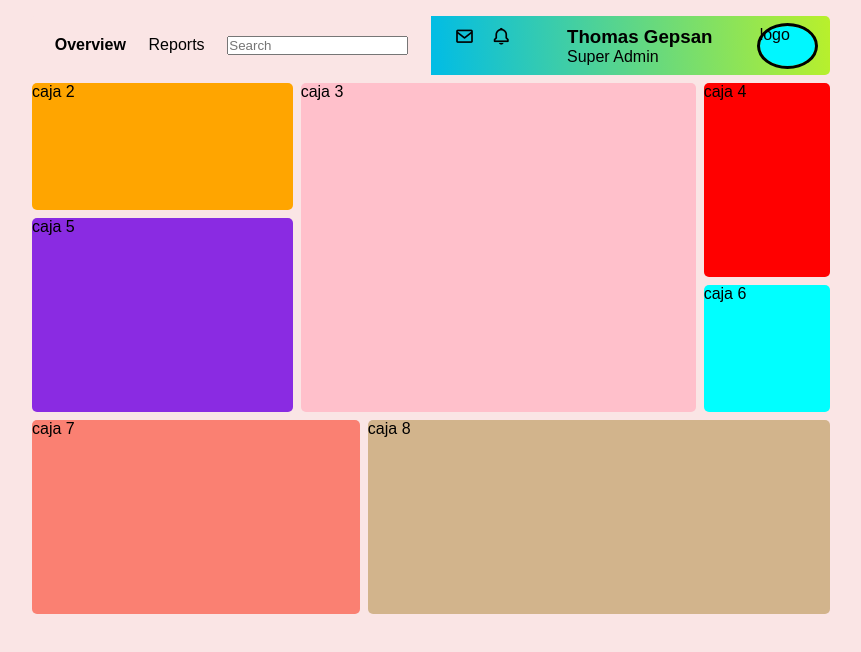
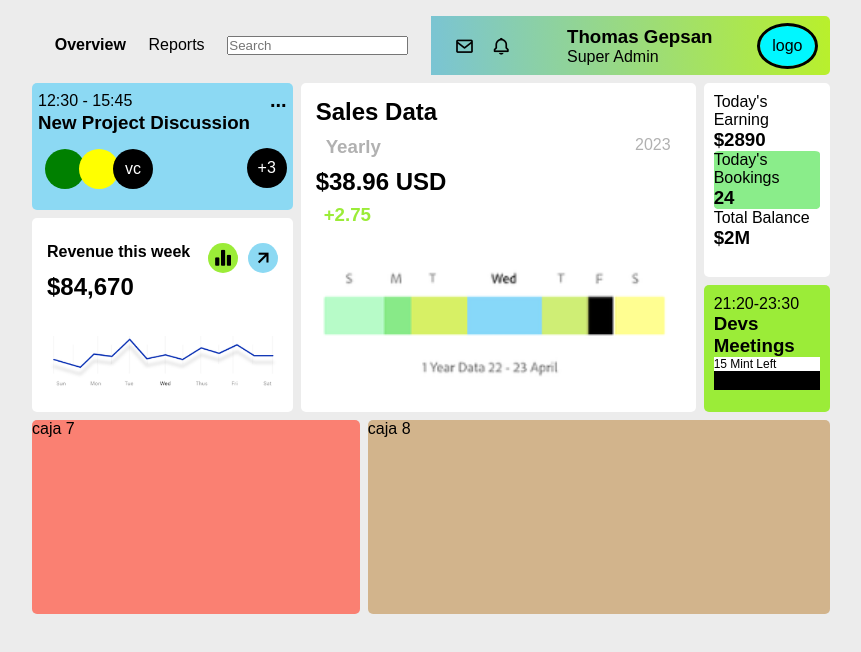
Before and after one commit to VeronicaRuizBautista/gridBasico, a plain HTML site: page index.html in a window 1280 px wide. Shown: the whole page, without its empty margins (209-1070 px from the left). Drawn offline with nearby package versions, Linux system fonts and the light colour scheme.

Commit message:
feat: :construction: Diseño de elementos
Se estan agregando diseños a cada una de las cajas

```diff
--- a/css/style.css
+++ b/css/style.css
@@ -54,8 +54,8 @@
     justify-content: space-evenly;
 }
 .usuario {
-    background: #8CD9F3;
-background: linear-gradient(86deg, rgba(0,188,230,1) 0%, rgba(185,240,43,1) 100%);
+    background: var(--azul-cielo);
+background: linear-gradient(86deg, rgb(122, 196, 212) 0%, rgba(185,240,43,1) 100%);
     display: flex;
     justify-content: space-between;
     padding: 15px;
@@ -65,6 +65,7 @@
     display: flex;
     justify-content: space-around;
     width: 20%;
+    align-items: center;
 }
 .icon-user {
     outline: solid black;
@@ -72,26 +73,152 @@
     border-radius: 105%;
     width: 15%;
     height: auto;
+    display: flex;
+    align-items: center;
+    justify-content: center;
 }
 .item_2 {
-    background-color: orange;
+    background-color: var(--azul-cielo);
     grid-area: notification;
 }
+.item_2 .ilera1 {
+    display: flex;
+    justify-content: space-between;
+    align-items: center;
+}
+.trespuntos{
+    font-weight: bold;
+    font-size: 20px;
+}
+.item_2 .container1 {
+    padding: 6px;
+}
+.item_2 .container2 {
+    display: flex;
+    justify-content: space-between;
+    height: 35%;
+    align-items: center;
+    margin: 6px;
+}
+.circuloizq {
+     display: flex;
+     width: 70%;
+    padding: 10px;
+    align-items: end;
+}
+.container2 .circuloizq >div {
+    margin: -3px;
+    width: 40px;
+    height: 40px;
+    border-radius: 100%;
+}
+.circulo1 {
+    background-color: green;
+}
+.circulo2 {
+    background-color: yellow;
+}
+.circulo3 {
+    background-color: black;
+    color: white;
+    display: flex;
+    align-items: center;
+    justify-content: center;
+}
+.container2 .circuloderech {
+    border-radius: 100%;
+    width: 40px;
+    height: 40px;
+    background-color:black;
+    color: white;
+    display: flex;
+    justify-content: center;
+    align-items: center;
+}
 .item_3 {
-    background-color: pink;
+    background-color: var(--color-secundary);
     grid-area: sales;
+    padding: 15px;
+}
+.item_3 .container1 {
+    padding: 10px;
+    color: var(--color-gris);
+    display: flex;
+    justify-content: space-between;
+}
+.amarillo {
+    color: var(--verde-pera);
+    padding: 8px;
+}
+.item_3 img {
+    width: 100%;
 }
 .item_4 {
-    background-color: red;
+    background-color: var(--color-secundary);
+    padding: 10px;
     grid-area: balance;
+}
+.item_4 .container1 {
+    background-color: var(--verde-claro);
+    border-radius: 5%;
 }
 .item_5 {
     grid-area: week;
-    background-color: blueviolet;
+    background-color: var(--color-secundary);
+    padding: 15px;
+    padding-top: 25px;
+}
+.item_5 .container1 {
+    display: flex;
+    justify-content: space-between;
+}
+.item_5 .container1 .icons {
+    width: 30%;
+    display: flex;
+    justify-content: space-between;
+}
+.barra {
+    border-radius: 100%;
+    width: 30px;
+    height: 30px;
+    display: flex;
+    align-items: center;
+    justify-content: center;
+    background-color: var(--verde-pera);
+}
+.flecha {
+    background-color: var(--azul-cielo);
+    border-radius: 100%;
+    width: 30px;
+    height: 30px;
+    rotate: 45deg;
+    display: flex;
+    align-items: center;
+    justify-content: center;
+    font-size: 25px;
+}
+.item_5 .img {
+    height: 60%;
+    width: 100%;
+    display: flex;
+    align-items: end;
+}
+.item_5 .img img {
+    width: 100%;
 }
 .item_6 {
     grid-area: devs;
-    background-color: aqua;
+    padding: 10px;
+    background-color: var(--verde-pera);
+}
+.item_6 .container1 {
+    background-color: var(--color-secundary)
+}
+.item_6 .container1 p {
+    font-size: 75%;
+}
+.item_6 .container2 {
+    background-color: black;
 }
 .item_7 {
     grid-area: product;
--- a/css/variables.css
+++ b/css/variables.css
@@ -1,5 +1,9 @@
 :root{
-    --color-primary: #fae5e5;
+    --color-primary: #ececec;
     --color-secundary: #fff;
     --color-shadows: 3px 3px 5px rgba(0, 0, 0, 0.122);
+    --azul-cielo:#8CD9F3;
+    --color-gris:rgb(177, 177, 177);
+    --verde-pera: rgb(155, 236, 56);
+    --verde-claro:rgb(138, 237, 138);
 }
--- a/index.html
+++ b/index.html
@@ -1,5 +1,5 @@
 <!DOCTYPE html>
-<html lang="en">
+<html lang="es">
 <head>
     <meta charset="UTF-8">
     <meta name="viewport" content="width=device-width, initial-scale=1.0">
@@ -32,11 +32,70 @@
                 </div>
             </div>
         </div>
-        <div class="item_2">caja 2</div>
-        <div class="item_3">caja 3</div>
-        <div class="item_4">caja 4</div>
-        <div class="item_5">caja 5</div>
-        <div class="item_6">caja 6</div>
+        <div class="item_2">
+            <div class="container1">
+                <div class="ilera1">
+                    <p>12:30 - 15:45</p>
+                    <p class="trespuntos">...</p>
+                </div>
+                <h3>New Project Discussion</h3>
+            </div>
+            <div class="container2">
+                <div class="circuloizq">
+                    <div class="circulo1"></div>
+                    <div class="circulo2"></div>
+                    <div class="circulo3">vc</div>
+                </div>
+               <div class="circuloderech">+3</div>
+            </div>
+        </div>
+        <div class="item_3">
+            <h2>Sales Data</h2>
+            <div class="container1">
+                <h3>Yearly</h3>
+                <p>2023</p>
+            </div>
+            <h2>$38.96 USD</h2>
+            <h3 class="amarillo">+2.75</h3>
+            <img src="storage/img/Captura1.PNG" alt="Grafica-1">
+        </div>
+        <div class="item_4">
+            <p>Today's Earning</p>
+            <h3>$2890</h3>
+            <div class="container1">
+                <p>Today's Bookings</p>
+                <h3>24</h3>
+            </div>
+            <p>Total Balance</p>
+            <h3>$2M</h3>
+        </div>
+        <div class="item_5">
+            <div class="container1">
+                <h4>Revenue this week</h4>
+                <div class="icons">
+                    <div class="barra"><i class='bx bxs-bar-chart-alt-2'></i></div>
+                    <div class="flecha"><i class='bx bx-up-arrow-alt'></i></div>
+                </div>
+            </div>
+            <h2>$84,670</h2>
+            <div class="img">
+                <img src="storage/img/Captura2.PNG" alt="Grafica-2">
+            </div>
+        </div>
+        <div class="item_6">
+            <p>21:20-23:30</p>
+            <h3>Devs Meetings</h3>
+            <div class="container1"><p>15 Mint Left</p></div>
+            <div class="container2">
+                <div class="izquier">
+                    <div class="c1"></div>
+                    <div class="c2"></div>
+                </div>
+                <div class="derech">
+                    <i class='bx bx-up-arrow-alt'></i>
+                </div>
+            </div>
+        </div>
         <div class="item_7">caja 7</div>
         <div class="item_8">caja 8</div>
     </div>
```
Also changed, not shown: storage/img/Captura1.PNG (added), storage/img/Captura2.PNG (added).
